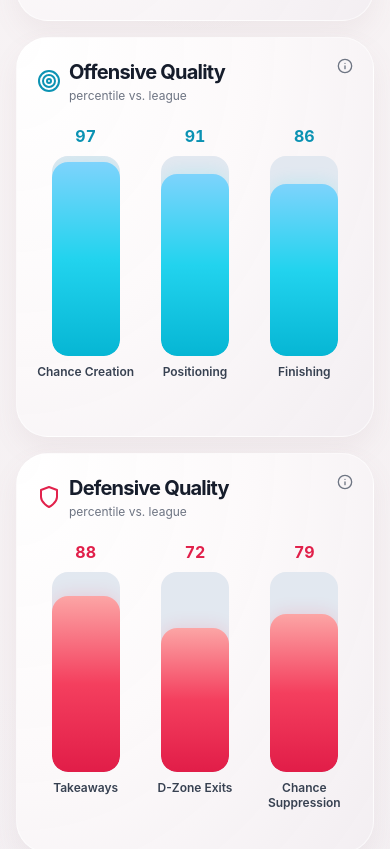
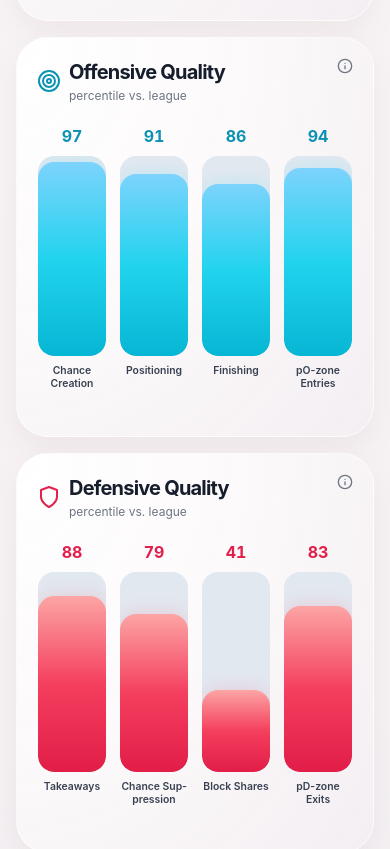
Before and after one commit to alanpham5/blue-line-breakdown, a React (Create React App) app: page /players/profile-preview in a window 390 px wide. Shown: the part 2096-2945 px from the top of the page. Built offline with nearby package versions, Linux system fonts and the light colour scheme; no server answers.

Commit message:
PBP proxies

```diff
--- a/src/features/about/components/MetricsTab.jsx
+++ b/src/features/about/components/MetricsTab.jsx
@@ -188,6 +188,16 @@ const offensiveQuality = [
       { label: "High-danger conversion", influence: 1 },
     ],
   },
+  {
+    label: "pO-zone Entries",
+    components: [
+      {
+        label:
+          "Proxied 5-on-5 entries per game: the first event in the offensive zone after play was outside it, or a takeaway that set it up",
+        influence: 3,
+      },
+    ],
+  },
 ];
 
 const defensiveQuality = [
@@ -201,23 +211,28 @@ const defensiveQuality = [
     ],
   },
   {
-    label: "D-Zone Exits",
-    components: [
-      {
-        label:
-          "Shifts that end outside the defensive zone, vs. expected for zone starts and team",
-        influence: 3,
-      },
-      { label: "Fewer D-zone giveaways per 60", influence: 3 },
-    ],
-  },
-  {
     label: "Chance Suppression",
     components: [
       { label: "Fewer xGA per 60", influence: 3 },
       { label: "Fewer high-danger xGA per 60", influence: 2 },
       { label: "Relative on-ice xGA per 60", influence: 2 },
       { label: "Fewer shot attempts against per 60", influence: 1 },
+    ],
+  },
+  {
+    label: "Block Shares",
+    components: [
+      { label: "Blocks per on-ice shot attempt against", influence: 3 },
+    ],
+  },
+  {
+    label: "pD-zone Exits",
+    components: [
+      {
+        label:
+          "Proxied 5-on-5 exits per game: the first event out of the defensive zone after play was in it, or a takeaway that set it up",
+        influence: 3,
+      },
     ],
   },
 ];
--- a/src/features/players/PlayerProfilePreview.jsx
+++ b/src/features/players/PlayerProfilePreview.jsx
@@ -41,16 +41,18 @@ const offensiveQuality = [
   },
   { label: "Positioning", shortLabel: "Positioning", value: 91 },
   { label: "Finishing", shortLabel: "Finishing", value: 86 },
+  { key: "zoneEntriesProxy", label: "pO-zone Entries", value: 94 },
 ];
 
 const defensiveQuality = [
   { label: "Takeaways", shortLabel: "Takeaways", value: 88 },
-  { label: "D-Zone Exits", shortLabel: "D-Zone Exits", value: 72 },
   {
     label: "Chance Suppression",
     shortLabel: "Suppression",
     value: 79,
   },
+  { key: "blockShare", label: "Block Shares", value: 41 },
+  { key: "zoneExitsProxy", label: "pD-zone Exits", value: 83 },
 ];
 
 const exampleDifficulty = {
--- a/src/features/players/components/PlayerQualityCard.jsx
+++ b/src/features/players/components/PlayerQualityCard.jsx
@@ -7,6 +7,34 @@ import {
 } from "features/players/components/DangerShotPairs";
 
 const clampPercent = (value) => Math.min(100, Math.max(0, Number(value) || 0));
+
+const PROXIED_KEYS = new Set([
+  "zoneEntriesProxy",
+  "zoneExitsProxy",
+  "blockShare",
+]);
+
+const hasProxiedBars = (stats) =>
+  (stats || []).some((stat) => PROXIED_KEYS.has(stat.key));
+
+const SOFT_HYPHEN = "­";
+const BREAK_POINTS = {
+  Takeaways: ["Take", "aways"],
+  Suppression: ["Sup", "pres", "sion"],
+  Positioning: ["Posi", "tion", "ing"],
+};
+
+const breakableLabel = (label) =>
+  label
+    .split(" ")
+    .map((word) => (BREAK_POINTS[word] || [word]).join(SOFT_HYPHEN))
+    .join(" ");
+
+const labelSize = (shareable, compact, crowded) => {
+  if (shareable) return compact ? "text-sm" : "text-lg";
+  if (crowded) return "text-[0.65rem] sm:text-[0.82rem]";
+  return "text-xs sm:text-[0.82rem]";
+};
 
 export const PlayerQualityCard = ({
   title,
@@ -85,6 +113,14 @@ export const PlayerQualityCard = ({
                     Each bar isolates how well the player performs in that area,
                     adjusted for ice time and compared with league peers.
                   </div>
+                  {hasProxiedBars(stats) && (
+                    <div>
+                      A leading p means proxied: entries and exits are inferred
+                      from NHL play-by-play, which never records who carries the
+                      puck, and ranked per game. Block Shares is the share of
+                      on-ice shot attempts against that the player blocks.
+                    </div>
+                  )}
                 </div>
               )
             }
@@ -106,7 +142,12 @@ export const PlayerQualityCard = ({
           compact={compact}
         />
       ) : (
-        <div className="grid flex-1 grid-cols-3 gap-3 sm:gap-4">
+        <div
+          className={`grid flex-1 ${stats.length > 4 ? "gap-2 sm:gap-3" : "gap-3 sm:gap-4"}`}
+          style={{
+            gridTemplateColumns: `repeat(${stats.length}, minmax(0, 1fr))`,
+          }}
+        >
           {stats.map((stat) => {
             const value = clampPercent(stat.value);
             return (
@@ -132,9 +173,10 @@ export const PlayerQualityCard = ({
                 </div>
                 <div className="min-h-[3.25rem] text-center">
                   <p
-                    className={`${shareable ? (compact ? "text-sm" : "text-lg") : "text-xs sm:text-[0.82rem]"} font-semibold leading-tight text-gray-300 light:text-gray-700`}
+                    className={`${labelSize(shareable, compact, stats.length >= 4)} font-semibold leading-tight text-gray-300 light:text-gray-700`}
+                    data-export-nudge={shareable ? 6 : undefined}
                   >
-                    {stat.label}
+                    {shareable ? stat.label : breakableLabel(stat.label)}
                   </p>
                 </div>
               </div>
--- a/src/features/players/components/comparison/metrics.js
+++ b/src/features/players/components/comparison/metrics.js
@@ -11,8 +11,10 @@ const SHORT_LABELS = {
   Positioning: "Positioning",
   Finishing: "Finishing",
   Takeaways: "Takeaways",
-  "D-Zone Exits": "Exits",
   "Chance Suppression": "Suppression",
+  "pO-zone Entries": "pEntries",
+  "Block Shares": "Block Shares",
+  "pD-zone Exits": "pExits",
   "Save Percentage": "SV%",
   "Goals Against / 60": "GA/60",
   "Goals Save Above Expected": "GSAx",
--- a/src/features/players/leaderboard/leaderboardConfig.js
+++ b/src/features/players/leaderboard/leaderboardConfig.js
@@ -15,11 +15,11 @@ const SKATER_METRIC_GROUPS = [
   },
   {
     type: "offensive",
-    keys: ["SHOT_TAL", "PLAY_DRV", "PP_USAGE", "ONICE_IMP"],
+    keys: ["SHOT_TAL", "PLAY_DRV", "PP_USAGE", "ONICE_IMP", "O_ENTRY"],
   },
   {
     type: "defensive",
-    keys: ["POS_CTRL", "TAKE", "D_EXIT", "CH_SUP"],
+    keys: ["POS_CTRL", "TAKE", "CH_SUP", "BLK_SHARE", "D_EXIT_P"],
   },
   {
     type: "deployment",
@@ -104,6 +104,8 @@ export const formatMetricCell = (player, key) => {
   if (countValue != null) return countValue.toLocaleString();
   const shareValue = player.shareValues?.[key];
   if (shareValue != null) return `${shareValue.toFixed(1)}%`;
+  const perGameValue = player.perGameValues?.[key];
+  if (perGameValue != null) return perGameValue.toFixed(2);
   const secondsPerGame = player.timePerGameValues?.[key];
   if (secondsPerGame != null) return formatMinutesSeconds(secondsPerGame);
   const edgeValue = player.edgeValues?.[key];
--- a/src/utils/playerUtils.js
+++ b/src/utils/playerUtils.js
@@ -837,7 +837,9 @@ export const playerUtils = {
       PHYS: "Physical Pressure",
       TAKE: "Takeaways",
       CH_SUP: "Chance Suppression",
-      D_EXIT: "D-Zone Exits",
+      O_ENTRY: "pO-zone Entries",
+      BLK_SHARE: "Block Shares",
+      D_EXIT_P: "pD-zone Exits",
       GOAL_PREV: "Goal Prevention",
       OZ_START: "Offensive Zone Starts",
       DZ_START: "Defensive Zone Starts",
@@ -889,7 +891,9 @@ export const playerUtils = {
       PHYS: "Phys",
       TAKE: "Take",
       CH_SUP: "Ch Sup",
-      D_EXIT: "DZ Exits",
+      O_ENTRY: "pOZ Entries",
+      BLK_SHARE: "Block Shares",
+      D_EXIT_P: "pDZ Exits",
       GOAL_PREV: "Goal Prv",
       OZ_START: "OZ St",
       DZ_START: "DZ St",
@@ -947,8 +951,12 @@ export const playerUtils = {
       PHYS: "Hits and takeaways per 60 minutes the opponent has the puck at 5-on-5 (ice time × (1 − Corsi %)), plus penalties drawn per 60, so players on puck-dominant teams aren't penalized for fewer chances to hit.",
       TAKE: "How often the player takes the puck away from opponents.",
       CH_SUP: "Share of opponent scoring chances limited by the player.",
-      D_EXIT:
-        "How reliably the team gets the puck out of its own end with the player on the ice, from zone transitions across his shifts and how rarely he gives the puck away in the defensive zone.",
+      O_ENTRY:
+        "Proxied 5-on-5 offensive zone entries per game, inferred from NHL play-by-play (the player on the first event in the zone after play was outside it, or whose takeaway set it up) and scaled to match manually tracked entries.",
+      BLK_SHARE:
+        "Share of on-ice shot attempts against that the player blocks.",
+      D_EXIT_P:
+        "Proxied 5-on-5 defensive zone exits per game, inferred from NHL play-by-play (the player on the first event out of the zone after play was in it, or whose takeaway set it up) and scaled to match tracked exits.",
       GOAL_PREV: "Share of scoring attempts stopped by the player.",
       OZ_START:
         "Share of the player's 5-on-5 offensive and defensive zone starts that are in the offensive zone.",
```
